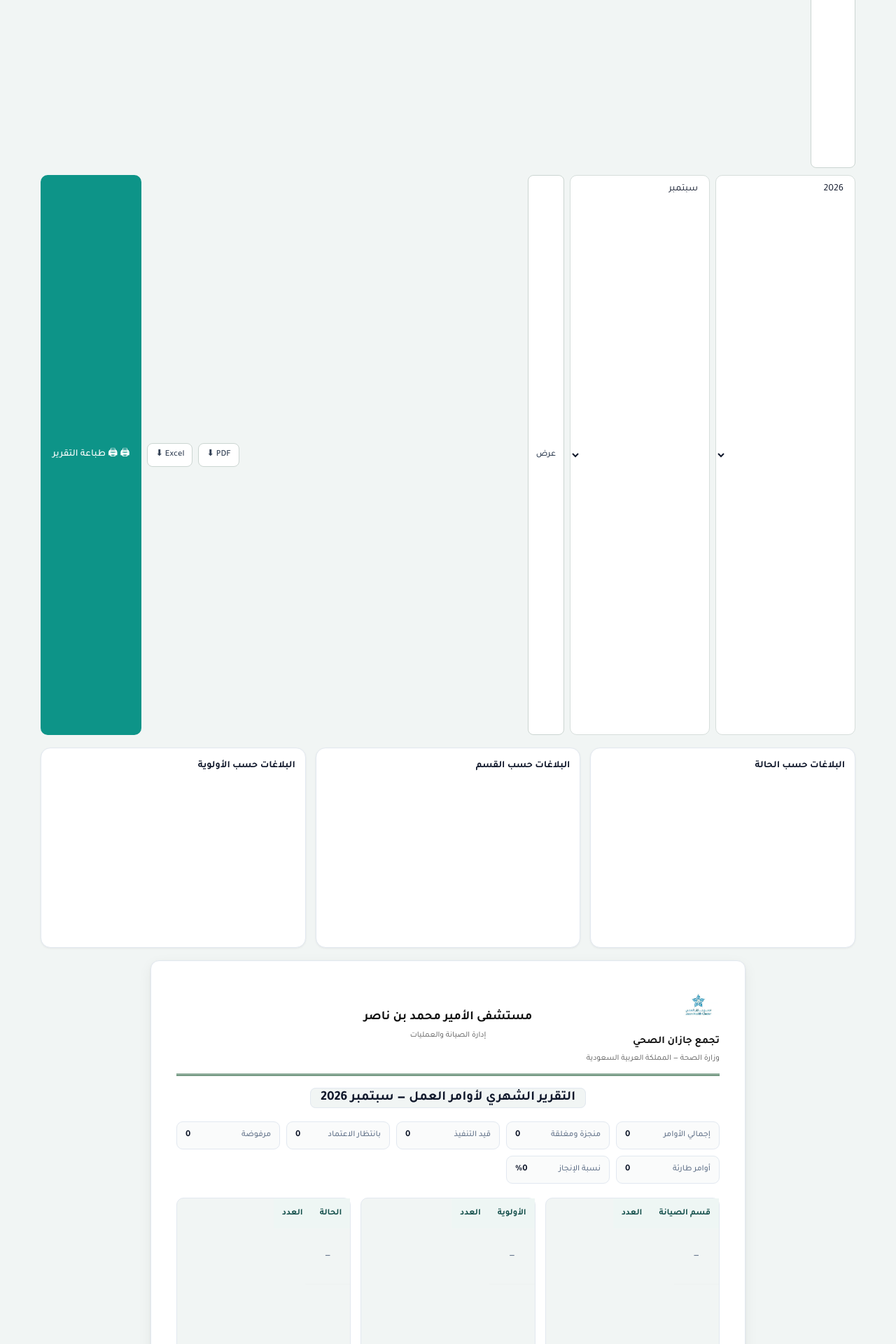
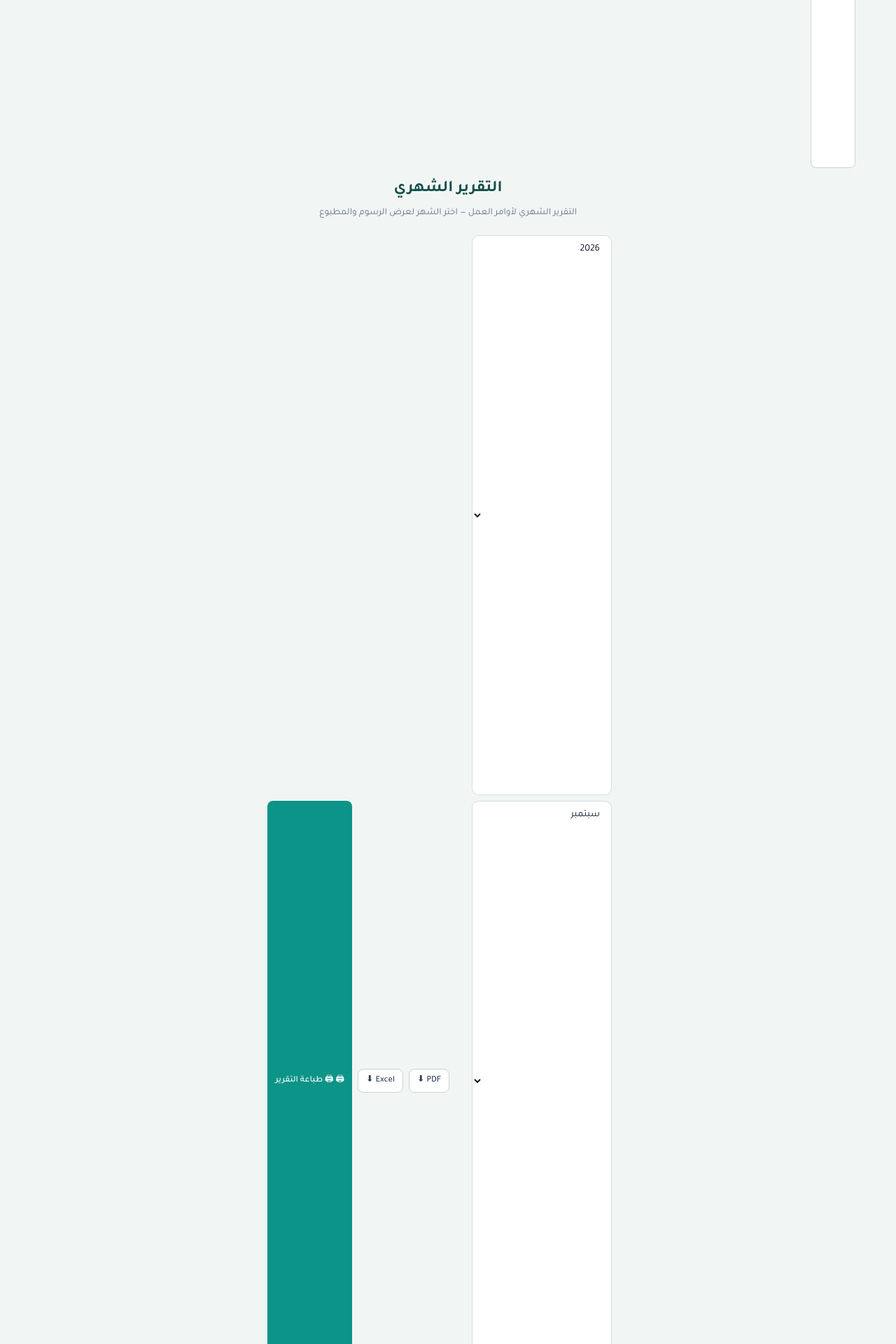
Before and after one commit to an2sj/maintenance-system-27, a FastAPI app: page /monthly in a window 1280 px wide. Shown: the part 658-2578 px from the top of the page at 70% size. Run offline with FastAPI, Linux system fonts and the light colour scheme; data that the repository does not hold is empty; a map, chart or similar area stays blank; some libraries are stand-ins or nearby versions.

Commit message:
تحسين الرسوم وتعريب الأسماء وتوحيد خط Tajawal وإصلاح زر الرجوع وتوسيط التقرير الشهري

```diff
--- a/templates/monthly.html
+++ b/templates/monthly.html
@@ -2,8 +2,13 @@
 {% block title %}{{ tr('nav_monthly') }}{% endblock %}
 {% block content %}
 
-<div class="toolbar">
-  <form method="get" action="/monthly" class="toolbar-form">
+<div class="page-head" style="text-align:center;">
+  <h1>{{ tr('nav_monthly') }}</h1>
+  <div class="sub">{{ 'التقرير الشهري لأوامر العمل — اختر الشهر لعرض الرسوم والمطبوع' if LANG == 'ar' else 'Monthly work orders report — pick a month' }}</div>
+</div>
+
+<div class="toolbar" style="justify-content:center; flex-wrap:wrap;">
+  <form method="get" action="/monthly" class="toolbar-form" style="flex:0 1 auto; justify-content:center;">
     <select name="year">
       {% for y in years %}<option value="{{ y }}" {% if y == year %}selected{% endif %}>{{ y }}</option>{% endfor %}
     </select>
@@ -16,7 +21,7 @@
   </form>
   <a class="btn btn-ghost btn-sm" href="/monthly/pdf?year={{ year }}&month={{ month }}">{{ 'PDF' if LANG == 'ar' else 'PDF' }} ⬇</a>
   <a class="btn btn-ghost btn-sm" href="/monthly/excel?year={{ year }}&month={{ month }}">{{ 'Excel' if LANG == 'ar' else 'Excel' }} ⬇</a>
-  <button class="btn btn-primary push" onclick="window.print()">🖨 {{ tr('mth_print') }}</button>
+  <button class="btn btn-primary btn-sm" onclick="window.print()">🖨 {{ tr('mth_print') }}</button>
 </div>
 
 <div class="charts no-print">
@@ -139,6 +144,11 @@
   if (!window.Chart) return;
   const d = window.__chartData || {};
   const PAL = ['#0d9488','#f59e0b','#ef4444','#3b82f6','#8b5cf6','#10b981','#f97316','#ec4899','#14b8a6','#64748b'];
+  function cleanLabel(k) {
+    if (k === null || k === undefined) return 'غير محدد';
+    const s = String(k).trim();
+    return (s === '' || s.toLowerCase() === 'undefined' || s.toLowerCase() === 'none') ? 'غير محدد' : s;
+  }
   function chart(canvas, obj, type) {
     const el = document.getElementById(canvas);
     if (!el) return;
@@ -147,15 +157,15 @@
     if (!keys.length) return;
     new Chart(el, {
       type: type,
-      data: { labels: keys, datasets: [{ data: vals,
+      data: { labels: keys.map(cleanLabel), datasets: [{ data: vals,
         backgroundColor: keys.map((_, i) => PAL[i % PAL.length]),
         borderWidth: 2, borderColor: '#fff' }] },
       options: { responsive: true, maintainAspectRatio: false,
-        plugins: { legend: { position: 'bottom', labels: { font: { family: 'Cairo' } } } } }
+        plugins: { legend: { position: 'bottom', labels: { font: { family: 'Tajawal' } } } } }
     });
   }
   chart('chStatus', d.status, 'doughnut');
-  chart('chSection', d.section, 'bar');
+  chart('chSection', d.section, 'doughnut');
   chart('chPriority', d.priority, 'doughnut');
 })();
 </script>
```
Also changed, not shown: templates/dashboard.html (+8 -3 lines), templates/public_report.html (+10 -1 lines).
